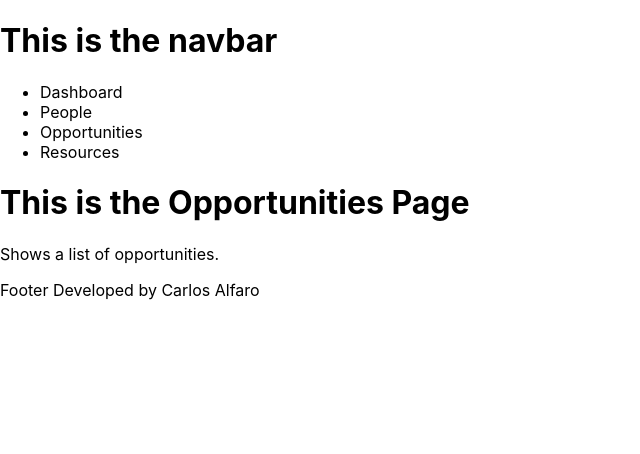
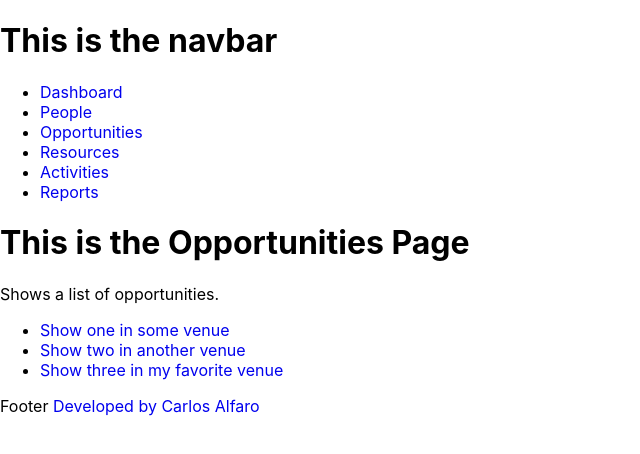
Before and after one commit to TheCarlosAlfaro/shopflow-old-, a Next.js app: page /opportunities in a window 1280 px wide. Shown: the top 454 px of the page, without its empty margins (0-640 px from the left). Built offline with nearby package versions, Linux system fonts and the light colour scheme.

Commit message:
Adds dummy-data file

```diff
--- a/components/navbar.js
+++ b/components/navbar.js
@@ -17,6 +17,12 @@ export default function Navbar() {
         <li>
           <Link href="/resources">Resources</Link>
         </li>
+        <li>
+          <Link href="/activities">Activities</Link>
+        </li>
+        <li>
+          <Link href="/reports">Reports</Link>
+        </li>
       </ul>
     </div>
   );
--- a/pages/activities/[...id].js
+++ b/pages/activities/[activityid].js
@@ -1,6 +1,6 @@
 import React from 'react';
 
-export default function Activity() {
+export default function ActivityDetailPage() {
   return (
     <div>
       <h1>List of activities.</h1>
--- a/pages/opportunities/index.js
+++ b/pages/opportunities/index.js
@@ -1,10 +1,39 @@
 import React from 'react';
+import Link from 'next/link';
 
 export default function Opportunities() {
+  const opportunitiesList = [
+    {
+      id: 'showone',
+      name: 'Show one in some venue',
+    },
+    {
+      id: 'showtwo',
+      name: 'Show two in another venue',
+    },
+    {
+      id: 'showthree',
+      name: 'Show three in my favorite venue',
+    },
+  ];
+
   return (
     <div>
       <h1>This is the Opportunities Page</h1>
       <p>Shows a list of opportunities.</p>
+      <div>
+        <ul>
+          {opportunitiesList.map((opportunity) => {
+            return (
+              <li key={opportunity.id} name={opportunity}>
+                <Link href={`/opportunities/${opportunity.id}`}>
+                  {opportunity.name}
+                </Link>
+              </li>
+            );
+          })}
+        </ul>
+      </div>
     </div>
   );
 }
--- a/pages/people/[clientId]/[projectId].js
+++ b/pages/people/[clientId]/[projectId].js
@@ -1,6 +1,6 @@
 import React from 'react';
 
-export default function ProjectId() {
+export default function ProjectPage() {
   return (
     <div>
       <h1>Individual project for the selected client.</h1>
--- a/pages/resources/[resourceId].js
+++ b/pages/resources/[resourceId].js
@@ -1,7 +1,7 @@
 import Head from 'next/head';
 import { useRouter } from 'next/router';
 
-export default function ProductId() {
+export default function ResourcePage() {
   const router = useRouter();
 
   console.log(router.pathname);
--- a/styles/globals.css
+++ b/styles/globals.css
@@ -7,7 +7,7 @@ body {
 }
 
 a {
-  color: inherit;
+  /* color: inherit; */
   text-decoration: none;
 }
 
```
Also changed, not shown: pages/404.js (added, +9 -0 lines), pages/activities/[...slug].js (added, +9 -0 lines), pages/activities/index.js (added, +10 -0 lines), pages/opportunities/[opportunityid].js (added, +10 -0 lines), pages/reports/index.js (added, +10 -0 lines), dummy-activities-data.js (added).
